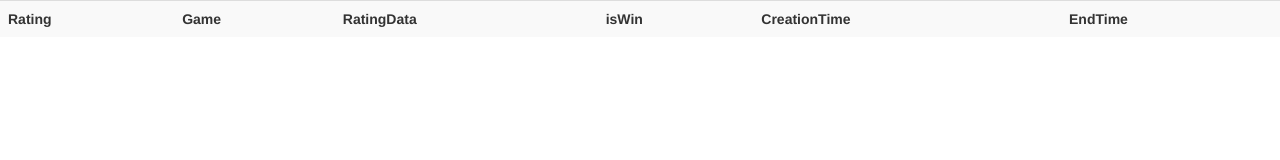
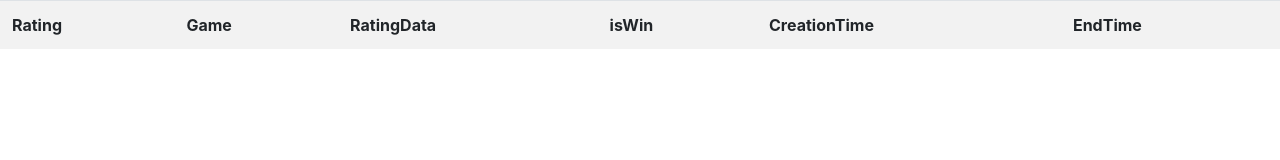
Before and after one commit to 3RMc/Angular_gamesWithRating, a website: page app/index.html in a window 1280 px wide. Drawn offline with nearby package versions, Linux system fonts and the light colour scheme; no server answers.

Commit message:
Обновлена версия bootstrap

```diff
--- a/app/index.html
+++ b/app/index.html
@@ -2,7 +2,7 @@
 <html ng-app="gamesWithRatingApp">
     <head>
         <meta charset="UTF-8">
-        <link data-require="bootstrap-css@*" data-semver="3.3.6" rel="stylesheet" href="https://maxcdn.bootstrapcdn.com/bootstrap/3.3.6/css/bootstrap.css" />
+        <link data-require="bootstrap-css@*" data-semver="4.0.0" rel="stylesheet" href="https://maxcdn.bootstrapcdn.com/bootstrap/4.0.0/css/bootstrap.min.css" />
         <script data-require="angular.js@1.6.7" data-semver="1.4.8" src="https://ajax.googleapis.com/ajax/libs/angularjs/1.6.7/angular.min.js"></script>
         <script src="libs/moment.js"></script>
         <script src="libs/angular-moment.min.js"></script>
```
